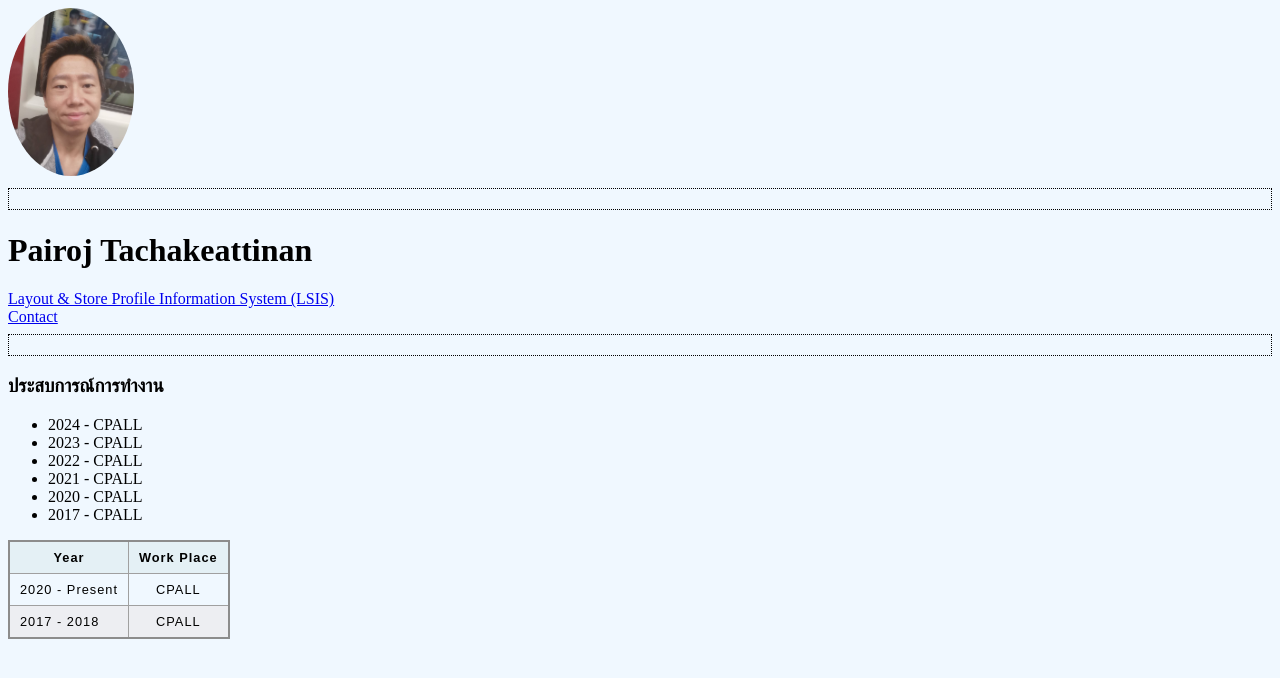
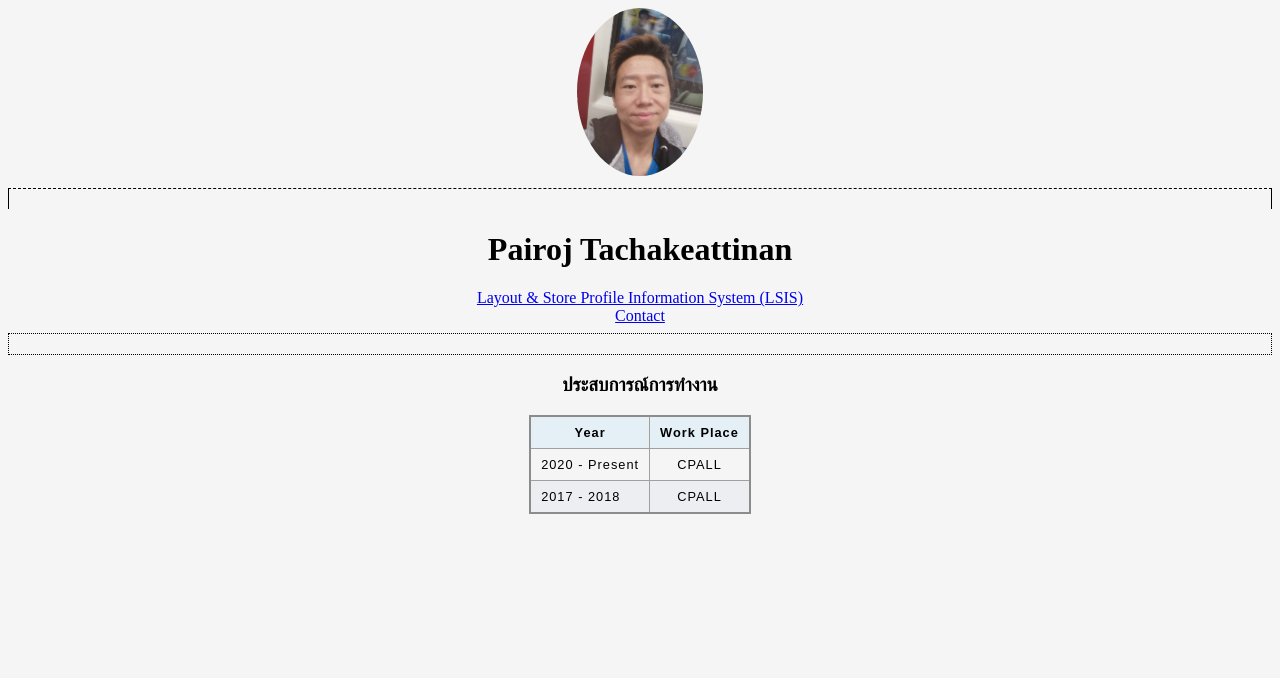
Before and after one commit to Roj250522/mypage2024, a plain HTML site: page Index.html in a window 1280 px wide. Drawn offline with Linux system fonts and the light colour scheme.

Commit message:
ตกแต่งสีให้สวยงามโดย CSS

```diff
--- a/Index.html
+++ b/Index.html
@@ -9,34 +9,33 @@
         img {
             border-radius: 50%;
         }
-    </style>
-    <style>
         body {
-            background-color: aliceblue;
+            background-color: whitesmoke;
         }
     </style>
 </head>
 <body>
+    <center>
         <img src="Profile.jpg" alt="" style="width: 10%; height: auto;">
 
-    <hr style="border-style: dotted;height: 20px;">
+        <hr style="border-style: dashed double none; height: 20px;">
 
         <h1>Pairoj Tachakeattinan</h1>
         <a href="https://www.7eleven.co.th/" target="_blank">Layout & Store Profile Information System (LSIS)</a>
         <br>
         <a href="Contact.html" target="_blank">Contact</a>
 
-    <hr style="border-style: dotted;height: 20px;">
+        <hr style="border-style: dotted; height: 20px;">
 
         <h3>ประสบการณ์การทำงาน</h3>
-    <ul>
+        <!--<ul>
             <li>2024 - CPALL</li>
             <li>2023 - CPALL</li>
             <li>2022 - CPALL</li>
             <li>2021 - CPALL</li>
             <li>2020 - CPALL</li>
             <li>2017 - CPALL</li>
-    </ul>
+        </ul>-->
         <table>
             <thead>
                 <tr>
@@ -57,5 +56,6 @@
                 <td>CPALL</td>
             </tr>
         </table>
+    </center>
 </body>
 </html>
```
Lines whose indentation alone changed are shown as unchanged.
